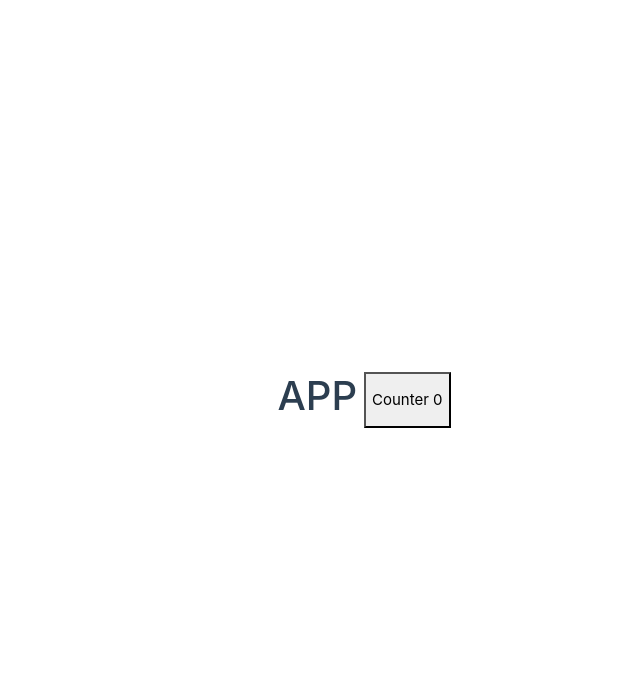
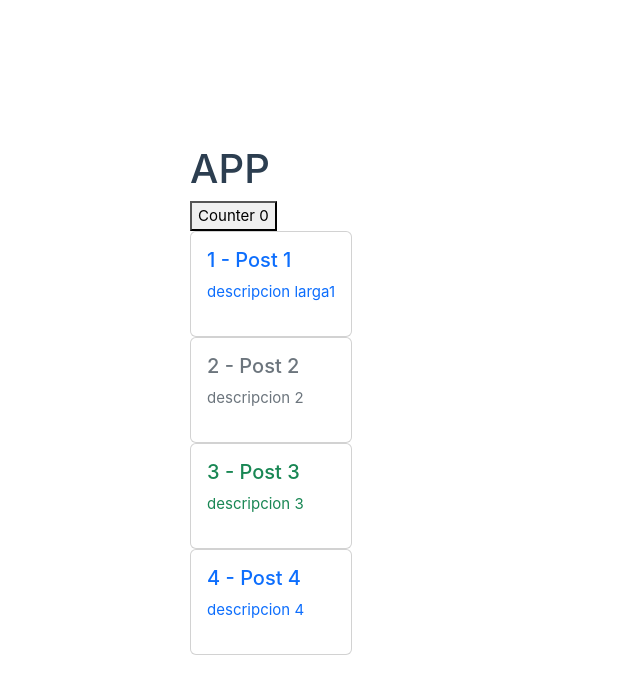
Before and after one commit to usar77e/vuejsUsuario, a Vue app in the folder api-cic-usuario/: page / in a window 1280 px wide. Shown: the top 694 px of the page, without its empty margins (276-916 px from the left). Built offline with nearby package versions, Linux system fonts and the light colour scheme.

Commit message:
componentes (2)
paso de informacion entre app.vue y componente

```diff
--- a/api-cic-usuario/src/App.vue
+++ b/api-cic-usuario/src/App.vue
@@ -1,9 +1,27 @@
 <script setup >
-  import  ButtonCounter  from './components/ButtonCounter.vue'
+  import { ref } from 'vue';
+  import  ButtonCounter  from './components/ButtonCounter.vue';
+  import BlogPost from './components/BlogPost.vue';
 
+
+  const posts = ref([
+    {title: 'Post 1', id: 1, body: 'descripcion larga1', colorText: 'primary'},
+    {title: 'Post 2', id: 2, body: 'descripcion 2', colorText: 'secondary'},
+    {title: 'Post 3', id: 3, body: 'descripcion 3', colorText: 'success'},
+    {title: 'Post 4', id: 4, body: 'descripcion 4', colorText: 'primary'},
+  ])
 </script>
 
 <template>
-  <h1>APP</h1>
-  <ButtonCounter/>
+  <div class="container">
+    <h1>APP</h1>
+    <ButtonCounter/>
+    <BlogPost v-for="post in posts"
+      :title="post.title"
+      :id="post.id"
+      :body = "post.body"
+      :colorText="post.colorText"
+    />
+  </div>
+
 </template>
--- /dev/null
+++ b/api-cic-usuario/src/components/BlogPost.vue
@@ -0,0 +1,18 @@
+<script setup>
+    defineProps([
+        'title',
+        'body',
+        'id',
+        'colorText',
+    ])
+</script>
+<template>
+    <div class="card">
+        <div class="card-body"
+        :class="`text-${colorText}`">
+            <h5 class="card-title">{{ id }} - {{ title }}</h5>
+            <p>{{ body}}</p>
+        </div>
+    </div>
+
+</template>
```
